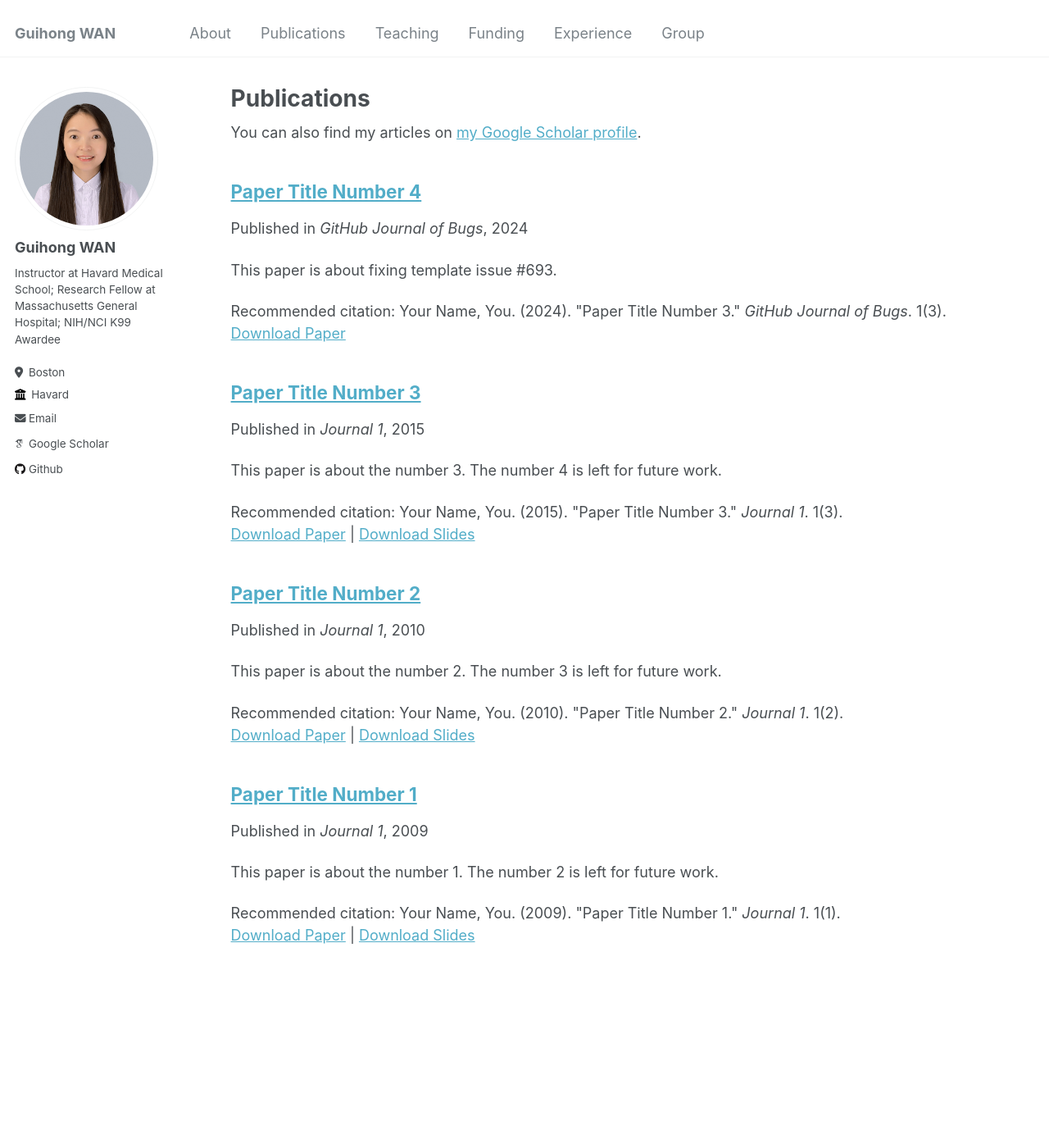
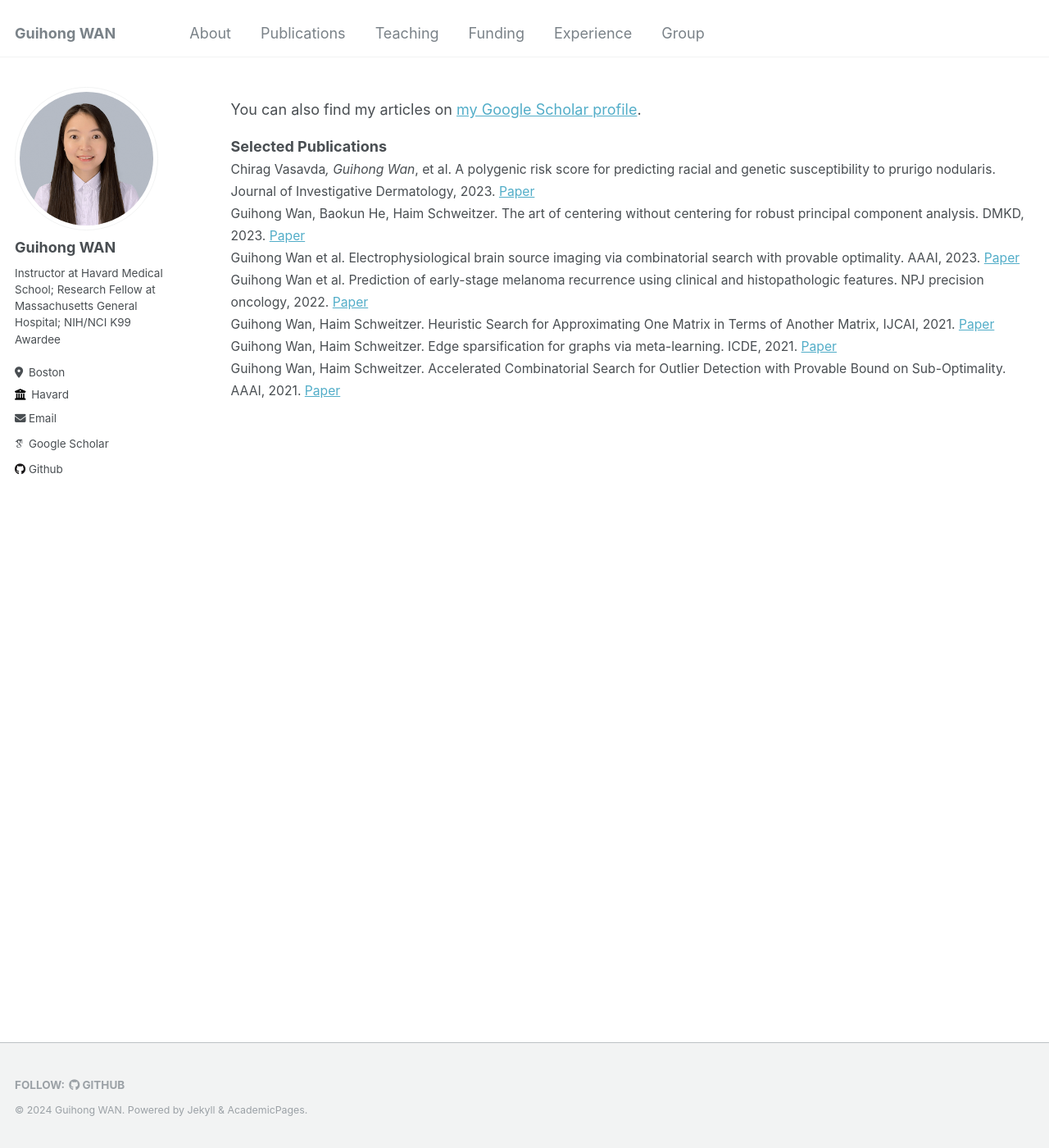
Before and after one commit to cwanlab/cwanlab.github.io, a Jekyll site: the page built from _pages/publications.md, in a window 1280 px wide and 1400 px high. Shown: the whole window at 82% size. Built offline with Jekyll 4.4.1, drawn with Linux system fonts in a browser that asks for light colours; some web fonts are replaced.

Commit message:
Add selected publications
Add selected publications

```diff
--- a/_pages/publications.md
+++ b/_pages/publications.md
@@ -9,8 +8,13 @@ author_profile: true
   <div class="wordwrap">You can also find my articles on <a href="{{site.author.googlescholar}}">my Google Scholar profile</a>.</div>
 {% endif %}
 
-{% include base_path %}
-
-{% for post in site.publications reversed %}
-  {% include archive-single.html %}
-{% endfor %}
+**Selected Publications**
+<span style="font-size:0.87em;">
+Chirag Vasavda*, Guihong Wan*, et al. A polygenic risk score for predicting racial and genetic susceptibility to prurigo nodularis. Journal of Investigative Dermatology, 2023. [Paper](https://www.sciencedirect.com/science/article/pii/S0022202X23021255)
+Guihong Wan, Baokun He, Haim Schweitzer. The art of centering without centering for robust principal component analysis. DMKD, 2023. [Paper](https://personal.utdallas.edu/~haim/publications/biastrick.pdf)
+Guihong Wan et al. Electrophysiological brain source imaging via combinatorial search with provable optimality. AAAI, 2023. [Paper](https://ojs.aaai.org/index.php/AAAI/article/view/26471)
+Guihong Wan et al. Prediction of early-stage melanoma recurrence using clinical and histopathologic features. NPJ precision oncology, 2022. [Paper](https://www.nature.com/articles/s41698-022-00321-4)
+Guihong Wan, Haim Schweitzer. Heuristic Search for Approximating One Matrix in Terms of Another Matrix, IJCAI, 2021. [Paper](https://personal.utdallas.edu/~haim/publications/ijcai21.pdf)
+Guihong Wan, Haim Schweitzer. Edge sparsification for graphs via meta-learning. ICDE, 2021. [Paper](https://ieeexplore.ieee.org/abstract/document/9458885)
+Guihong Wan, Haim Schweitzer. Accelerated Combinatorial Search for Outlier Detection with Provable Bound on Sub-Optimality. AAAI, 2021. [Paper](https://ojs.aaai.org/index.php/AAAI/article/view/17475)
+</span>
```
Also changed, not shown: other parts of _pages/publications.md (+0 -1 lines).
